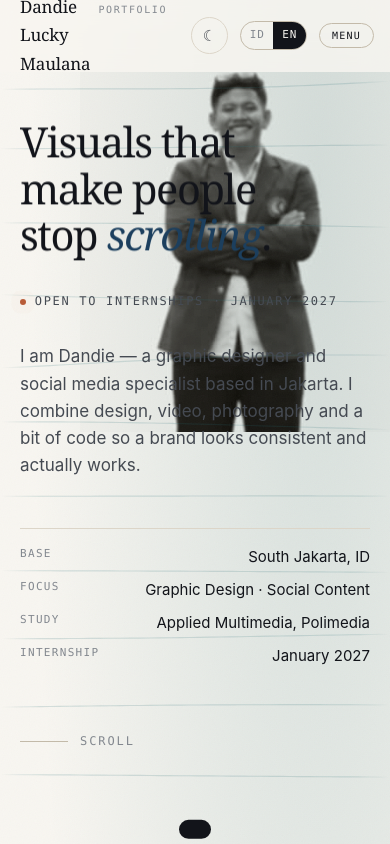
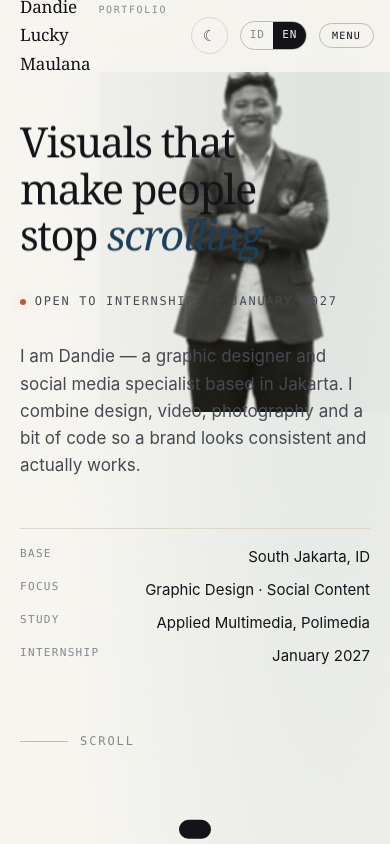
Before and after one commit to DandieLucky/dandielucky.github.io, an Astro site: page /en in a window 390 px wide. Shown: the top 844 px of the page. Built offline with nearby package versions, Linux system fonts and the light colour scheme; Astro itself is replaced by a stand-in of ours.

Commit message:
Latar kosong + jentikan air halus hanya di kursor (cincin menyebar & memudar)

```diff
--- a/src/scripts/backdrop.ts
+++ b/src/scripts/backdrop.ts
@@ -1,40 +1,41 @@
-// Latar air bening: tirai garis tipis yang beriak seperti permukaan air.
-// Riak paling terang di sekitar kursor; gelombang tetap bergerak pelan sendiri.
-// Kanvas dibuat satu kali lalu disisipkan ulang ke <body> yang sedang aktif
-// (view transition mengganti <body>, jadi kanvas lama ikut hilang).
+// Jentikan air di kursor: cincin tipis yang menyebar lalu memudar.
+// Latar dibiarkan kosong — tidak ada garis/kisi/gelombang yang menutupi teks.
+// Cincin hanya lahir saat kursor benar-benar bergerak, lalu hilang sendiri.
 
-type Pt = { x: number; y: number };
+type Cincin = { x: number; y: number; lahir: number; radius: number; tebal: number };
 
-let kursor: Pt = { x: -9999, y: -9999 };
-let halus: Pt = { x: -9999, y: -9999 };
-let jalan = false;
-let raf = 0;
-let waktu = 0;
 let kanvas: HTMLCanvasElement | null = null;
 let ctx: CanvasRenderingContext2D | null = null;
+let raf = 0;
+let jalan = false;
 let pendengar = false;
+
+let cincin: Cincin[] = [];
+let terakhir = { x: -9999, y: -9999 };
+let diamSejak = 0;
+let jarakJalan = 0;
 
 const kurangiGerak = () => window.matchMedia('(prefers-reduced-motion: reduce)').matches;
 
-// ---- kanvas ukuran jendela ----
+const JARAK_MIN = 52; // px — jeda minimum antar cincin
+const JARAK_MAKS = 140; // px — saat kursor bergerak cepat, cincin lebih renggang
+const UMUR = 820; // ms
+const RADIUS_AKHIR = 58; // px
+const MAKS = 14; // cincin bersamaan
+
 function siapkan() {
-  const semua = document.querySelectorAll<HTMLCanvasElement>('canvas.backdrop');
-  semua.forEach((c, i) => {
+  document.querySelectorAll('canvas.backdrop').forEach((c, i) => {
     if (i > 0) c.remove();
   });
-
-  const ada: HTMLCanvasElement | null = document.querySelector('canvas.backdrop');
-  kanvas = ada ?? document.createElement('canvas');
+  const ada = document.querySelector('canvas.backdrop') as HTMLCanvasElement | null;
+  const baru = ada ?? document.createElement('canvas');
   if (!ada) {
-    kanvas.className = 'backdrop';
-    kanvas.setAttribute('aria-hidden', 'true');
-    document.body.prepend(kanvas);
+    baru.className = 'backdrop';
+    baru.setAttribute('aria-hidden', 'true');
+    document.body.prepend(baru);
   }
-  ctx = kanvas.getContext('2d');
-  if (!pendengar) {
-    window.addEventListener('resize', ukurUlang, { passive: true });
-    pendengar = true;
-  }
+  kanvas = baru;
+  ctx = baru.getContext('2d');
   ukurUlang();
 }
 
@@ -50,13 +51,6 @@ function ukurUlang() {
   ctx.setTransform(dpr, 0, 0, dpr, 0, 0);
 }
 
-function aktif() {
-  return (
-    document.documentElement.dataset.backdrop === 'on' ||
-    !!document.querySelector('[data-backdrop]')
-  );
-}
-
 function warna(nama: string, cadangan: string) {
   const v = getComputedStyle(document.documentElement).getPropertyValue(nama).trim();
   return v || cadangan;
@@ -65,130 +59,54 @@ function warna(nama: string, cadangan: string) {
 function hexDanAlfa(hex: string, a: number) {
   const h = hex.replace('#', '').trim();
   const penuh =
-    h.length === 3
-      ? h
-          .split('')
-          .map((x) => x + x)
-          .join('')
-      : h.padEnd(6, '0').slice(0, 6);
+    h.length === 3 ? h.split('').map((x) => x + x).join('') : h.padEnd(6, '0').slice(0, 6);
   const r = parseInt(penuh.slice(0, 2), 16) || 42;
   const g = parseInt(penuh.slice(2, 4), 16) || 111;
   const b = parseInt(penuh.slice(4, 6), 16) || 119;
   return `rgba(${r}, ${g}, ${b}, ${a})`;
 }
 
-// ---- satu tirai: garis mendatar yang naik-turun seperti permukaan air ----
-function tirai(
-  c: CanvasRenderingContext2D,
-  w: number,
-  y: number,
-  amp: number,
-  panjang: number,
-  kecepatan: number,
-  fase: number,
-  alfaDasar: number,
-  warnaLembut: string,
-  warnaKuat: string,
-  R: number
-) {
-  const langkah = 10; // jarak sampel, px CSS
-  const titik: number[] = [];
-
-  for (let x = -langkah; x <= w + langkah; x += langkah) {
-    // dua lapis gelombang -> terlihat organik, tidak seperti sinus kaku
-    let yv =
-      Math.sin(x / panjang + waktu * kecepatan + fase) * amp +
-      Math.sin(x / (panjang * 0.43) - waktu * kecepatan * 0.7 + fase * 1.7) * amp * 0.34;
-
-    // permukaan air tertarik sedikit ke arah kursor -> terasa beriak
-    const dx = x - halus.x;
-    const dy = y - halus.y;
-    const jarak2 = dx * dx + dy * dy;
-    const tarik = Math.exp(-jarak2 / (R * R)) * 15;
-    yv += (halus.y > y ? 1 : -1) * tarik;
-
-    titik.push(yv);
-  }
-
-  c.beginPath();
-  let i = 0;
-  for (let x = -langkah; x <= w + langkah; x += langkah, i++) {
-    const yv = y + titik[i];
-    if (i === 0) c.moveTo(x, yv);
-    else c.lineTo(x, yv);
-  }
-
-  const grad = c.createLinearGradient(0, 0, w, 0);
-  grad.addColorStop(0, hexDanAlfa(warnaLembut, 0));
-  grad.addColorStop(0.1, warnaLembut);
-  grad.addColorStop(0.9, warnaLembut);
-  grad.addColorStop(1, hexDanAlfa(warnaLembut, 0));
-  c.strokeStyle = grad;
-  c.globalAlpha = alfaDasar;
-  c.lineWidth = 1.15;
-  c.stroke();
-
-  // pantulan kursor: garis lebih terang hanya di sekitar kursor
-  if (halus.x > -9000) {
-    c.save();
-    const sorot = c.createRadialGradient(halus.x, halus.y, 0, halus.x, halus.y, R);
-    sorot.addColorStop(0, warnaKuat);
-    sorot.addColorStop(0.45, warnaLembut);
-    sorot.addColorStop(1, hexDanAlfa(warnaKuat, 0));
-    c.strokeStyle = sorot;
-    c.globalAlpha = Math.min(0.85, alfaDasar * 4);
-    c.lineWidth = 1.5;
-    c.stroke();
-    c.restore();
-  }
-  c.globalAlpha = 1;
-}
-
-function frame() {
+function frame(t: number) {
   if (!ctx || !kanvas) return;
   const w = document.documentElement.clientWidth;
   const h = window.innerHeight;
   const gelap = document.documentElement.dataset.theme === 'dark';
-  const R = 200;
+  const air = warna('--jentik-warna', gelap ? '#a8e0e2' : '#2a6f77');
+  const alfaDasar = parseFloat(warna('--jentik-alfa', '0.34')) || 0.34;
 
-  const warnaJauh = warna('--air-1', gelap ? '#7ec6c9' : '#2a6f77');
-  const warnaDekat = warna('--air-2', gelap ? '#2a6f77' : '#7ec6c9');
-  const alfaDasar = parseFloat(warna('--air-alfa', '0.16')) || 0.16;
+  ctx.clearRect(0, 0, w, h);
+  cincin = cincin.filter((c) => t - c.lahir < UMUR);
 
-  // kursor dikejar pelan -> riak terasa punya massa
-  if (halus.x < -9000 && kursor.x > -9000) {
-    halus = { ...kursor };
-  } else {
-    halus.x += (kursor.x - halus.x) * 0.055;
-    halus.y += (kursor.y - halus.y) * 0.055;
+  for (const c of cincin) {
+    const p = Math.min(1, (t - c.lahir) / UMUR);
+    const mudah = 1 - Math.pow(1 - p, 2.2); // melambat seperti riak air
+    const r = c.radius + (RADIUS_AKHIR - c.radius) * mudah;
+    const alfa = alfaDasar * (1 - p) * (1 - p);
+
+    // cincin utama
+    ctx.beginPath();
+    ctx.arc(c.x, c.y, r, 0, Math.PI * 2);
+    ctx.strokeStyle = hexDanAlfa(air, alfa);
+    ctx.lineWidth = c.tebal * (1 - p * 0.6);
+    ctx.stroke();
+
+    // cincin kedua lebih lebar & samar -> kesan permukaan air, bukan donat
+    ctx.beginPath();
+    ctx.arc(c.x, c.y, r * 1.32, 0, Math.PI * 2);
+    ctx.strokeStyle = hexDanAlfa(air, alfa * 0.32);
+    ctx.lineWidth = Math.max(0.5, c.tebal * 0.65 * (1 - p));
+    ctx.stroke();
   }
 
-  const kursorTerlihat = halus.x > -9000;
-
-  waktu += 1 / 60;
-  ctx.clearRect(0, 0, w, h);
-
-  const jumlah = 11;
-  for (let i = 0; i < jumlah; i++) {
-    const t = i / (jumlah - 1);
-    const y = h * (0.1 + t * 0.82);
-    const amp = (7 + Math.sin(t * 3.1 + 1.2) * 5) * (w < 640 ? 0.72 : 1);
-    const panjang = (150 + (i % 4) * 55) * (w < 640 ? 1.5 : 1);
-    const kecepatan = 0.3 + (i % 3) * 0.09;
-    const fase = i * 1.53;
-
-    // gelombang yang sedang dilewati kursor diberi sedikit tambahan alfa
-    const jarakY = kursorTerlihat ? Math.abs(halus.y - y) : 1e4;
-    const dekat = Math.exp(-(jarakY * jarakY) / (2 * Math.pow(h * 0.3, 2)));
-    const alfa = alfaDasar * (0.6 + dekat * 0.8);
-
-    tirai(ctx, w, y, amp, panjang, kecepatan, fase, alfa, warnaJauh, warnaDekat, R);
+  if (cincin.length > 0) {
+    raf = requestAnimationFrame(frame);
+  } else {
+    ctx.clearRect(0, 0, w, h);
+    jalan = false;
   }
-
-  raf = requestAnimationFrame(frame);
 }
 
-function mulai() {
+function jadwal() {
   if (jalan) return;
   jalan = true;
   raf = requestAnimationFrame(frame);
@@ -200,36 +118,53 @@ function pasang() {
   window.addEventListener(
     'pointermove',
     (e) => {
-      kursor = { x: e.clientX, y: e.clientY };
+      if (kurangiGerak()) return;
+      const now = performance.now();
+      const dx = e.clientX - terakhir.x;
+      const dy = e.clientY - terakhir.y;
+      const jarak = Math.hypot(dx, dy);
+
+      // kursor baru masuk jendela -> jangan tarik cincin dari titik mustahil
+      if (terakhir.x < -9000 || jarak > 400) {
+        terakhir = { x: e.clientX, y: e.clientY };
+        diamSejak = now;
+        jarakJalan = 0;
+        return;
+      }
+      if (jarak < 1.2) return; // getaran mikro diabaikan
+
+      terakhir = { x: e.clientX, y: e.clientY };
+      diamSejak = now;
+
+      // makin cepat kursor, makin renggang cincinnya supaya tidak menumpuk
+      const cepat = Math.min(1, jarak / 40);
+      const butuh = JARAK_MIN + (JARAK_MAKS - JARAK_MIN) * cepat;
+      jarakJalan += jarak;
+
+      if (jarakJalan >= butuh && cincin.length < MAKS) {
+        jarakJalan = 0;
+        cincin.push({ x: e.clientX, y: e.clientY, lahir: now, radius: 4, tebal: 1.1 });
+        jadwal();
+      }
     },
     { passive: true }
   );
-  window.addEventListener(
-    'pointerdown',
-    (e) => {
-      kursor = { x: e.clientX, y: e.clientY };
-    },
-    { passive: true }
-  );
+
   document.addEventListener('mouseleave', () => {
-    kursor = { x: -9999, y: -9999 };
+    terakhir = { x: -9999, y: -9999 };
   });
   window.addEventListener('blur', () => {
-    kursor = { x: -9999, y: -9999 };
+    terakhir = { x: -9999, y: -9999 };
   });
-
-  // tema berubah -> ukuran & warna dibaca ulang otomatis di frame berikutnya
-  new MutationObserver(() => {
-    ukurUlang();
-  }).observe(document.documentElement, { attributes: true, attributeFilter: ['data-theme'] });
+  window.addEventListener('resize', ukurUlang, { passive: true });
+  new MutationObserver(() => ukurUlang()).observe(document.documentElement, {
+    attributes: true,
+    attributeFilter: ['data-theme'],
+  });
 }
 
 export function initBackdrop() {
-  if (!aktif()) return;
-  if (kurangiGerak()) {
-    // gerak minim: cukup lapisan air statis lewat CSS, tanpa kanvas
-    return;
-  }
+  if (kurangiGerak()) return;
   if (!pendengar) {
     pendengar = true;
     pasang();
@@ -238,5 +173,5 @@ export function initBackdrop() {
   }
   cancelAnimationFrame(raf);
   jalan = false;
-  mulai();
+  cincin = [];
 }
--- a/src/styles/global.css
+++ b/src/styles/global.css
@@ -23,11 +23,9 @@
   --inverse-fg: #f8f6f1;
   --accent-fg: #ffffff;
 
-  /* air bening: biru-hijau segar untuk latar bergelombang */
-  --air-1: #2a6f77;
-  --air-2: #4f9ba3;
-  --air-soft: rgba(42, 111, 119, 0.14);
-  --air-alfa: 0.30;
+  /* jentikan air di kursor — latar dibiarkan kosong */
+  --jentik-warna: #2a6f77;
+  --jentik-alfa: 0.34;
 
   --font-sans: 'Inter Variable', -apple-system, BlinkMacSystemFont, 'Segoe UI', Arial, sans-serif;
   --font-display: 'Fraunces Variable', 'Iowan Old Style', Georgia, 'Times New Roman', serif;
@@ -88,9 +86,10 @@ body {
   overflow-x: hidden;
 }
 
-/* ---------- latar air ----------
-   Tirai gelombang digambar di kanvas .backdrop (src/scripts/backdrop.ts).
-   Cadangan CSS untuk gerak minim / tanpa JS: garis gelombang statis. */
+/* ---------- latar & jentikan air ----------
+   Latar sengaja KOSONG: tidak ada garis, kisi, atau gelombang yang bisa
+   menutupi teks. Hanya kanvas .backdrop yang menggambar cincin air di kursor
+   (src/scripts/backdrop.ts) dan menghapus dirinya saat cincin habis. */
 body { isolation: isolate; }
 
 .backdrop {
@@ -98,57 +97,27 @@ body { isolation: isolate; }
   inset: 0;
   z-index: -1;
   pointer-events: none;
-  opacity: 0.95;
-  transition: opacity 0.6s var(--ease);
-}
-[data-theme='dark'] .backdrop { opacity: 0.85; }
-
-/* tanpa JS atau saat gerak diminimalkan */
-body::after {
-  content: '';
-  position: fixed;
-  inset: 0;
-  z-index: -1;
-  pointer-events: none;
-  opacity: 0;
-  background-image: repeating-linear-gradient(
-      174deg,
-      var(--air-soft) 0 1px,
-      transparent 1px 34px
-    ),
-    repeating-linear-gradient(186deg, var(--air-soft) 0 1px, transparent 1px 61px);
-}
-@media (prefers-reduced-motion: reduce) {
-  body::after { opacity: 0.55; }
 }
 
-/* HP: gelombang lebih renggang + bayangan samar foto profil di sudut */
+/* HP: hanya bayangan samar foto profil di sudut, tanpa pola apa pun */
 @media (max-width: 40rem) {
-  body::after {
-    background-image: repeating-linear-gradient(
-        174deg,
-        var(--air-soft) 0 1px,
-        transparent 1px 46px
-      ),
-      repeating-linear-gradient(186deg, var(--air-soft) 0 1px, transparent 1px 82px);
-  }
   body {
     background-image: radial-gradient(
-        120% 60% at 82% 4%,
-        rgba(42, 111, 119, 0.16),
-        rgba(42, 111, 119, 0) 62%
+        120% 60% at 84% 2%,
+        rgba(42, 111, 119, 0.10),
+        rgba(42, 111, 119, 0) 58%
       ),
       url('/assets/hero/ghost.jpg');
     background-repeat: no-repeat, no-repeat;
-    background-position: center top, 114% 2rem;
-    background-size: cover, 20rem auto;
+    background-position: center top, 116% 2rem;
+    background-size: cover, 19rem auto;
     background-blend-mode: multiply, luminosity;
   }
   [data-theme='dark'] body {
     background-image: radial-gradient(
-        120% 60% at 82% 4%,
-        rgba(126, 198, 201, 0.2),
-        rgba(126, 198, 201, 0) 62%
+        120% 60% at 84% 2%,
+        rgba(126, 198, 201, 0.13),
+        rgba(126, 198, 201, 0) 58%
       ),
       url('/assets/hero/ghost.jpg');
     background-blend-mode: screen, luminosity;
@@ -1227,10 +1196,8 @@ li { margin-bottom: var(--s2); }
 html[data-theme='dark'] { color-scheme: dark; }
 
 [data-theme='dark'] {
-  --air-1: #7ec6c9;
-  --air-2: #a8e0e2;
-  --air-soft: rgba(126, 198, 201, 0.14);
-  --air-alfa: 0.34;
+  --jentik-warna: #a8e0e2;
+  --jentik-alfa: 0.42;
   --paper: #0e1116;
   --paper-soft: #141821;
   --paper-deep: #1a1f29;
```
